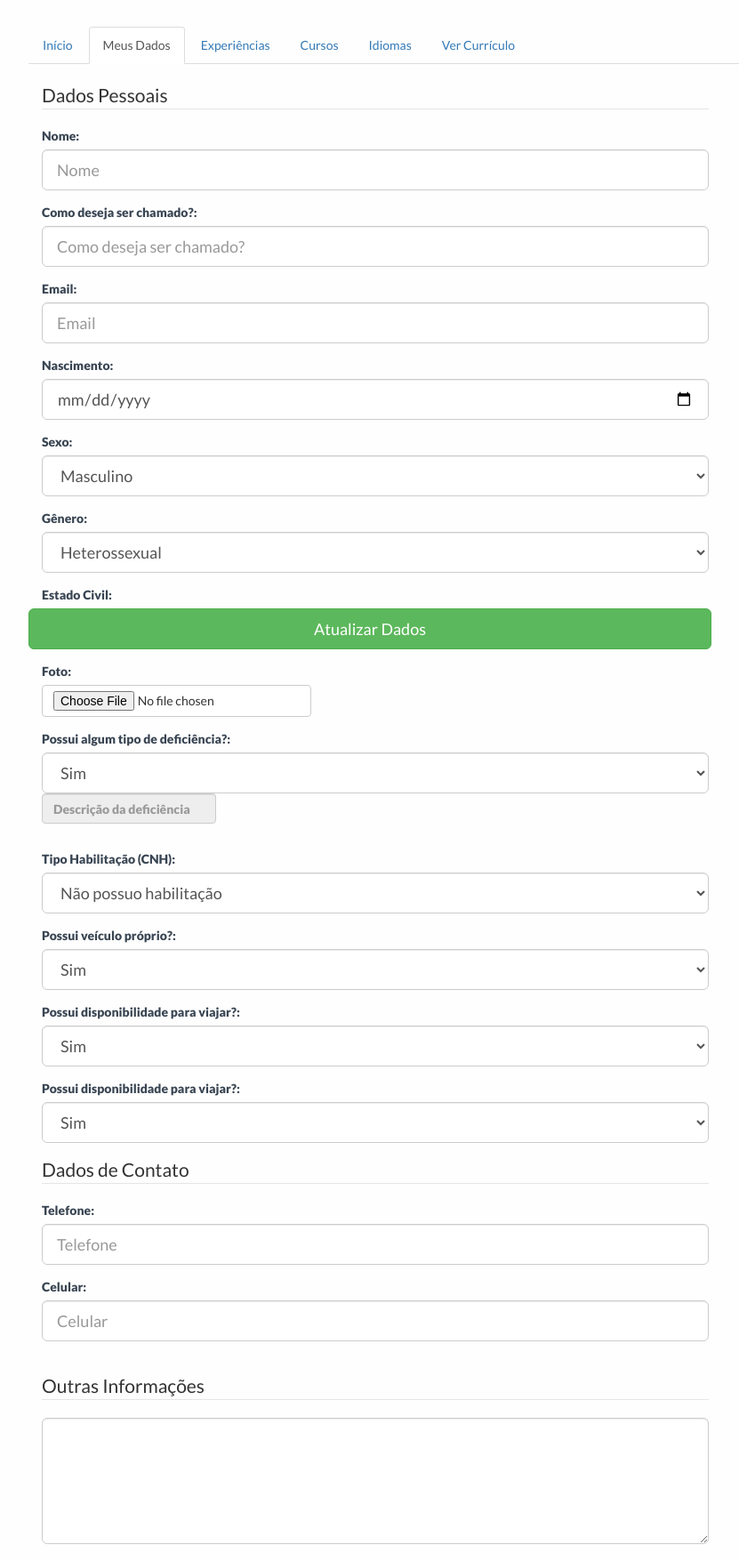
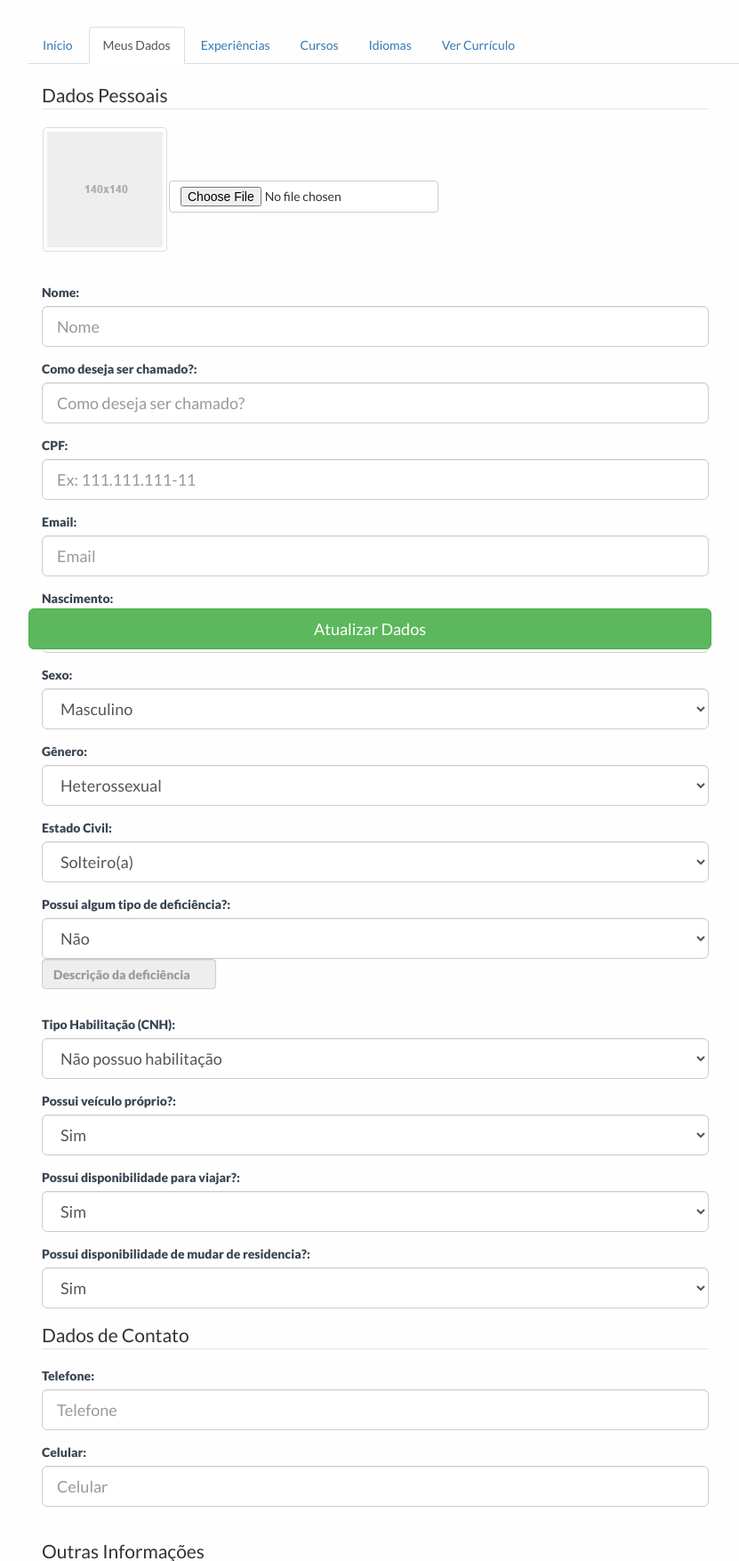
Before and after one commit to ifabricadesoftwareprojects/empregofacil, a CodeIgniter app: page /empregofacil/candidato in a window 1280 px wide, after a click on "Meus Dados". Shown: the part 70-1825 px from the top of the page at 89% size, without its empty margins (38-869 px from the left). Run offline with CodeIgniter, Linux system fonts and the light colour scheme; data that the repository does not hold is empty; some libraries are stand-ins or nearby versions.

Commit message:
correções de erros dos campos de texto

```diff
--- a/application/views/candidato/aba_meus_dados_view.php
+++ b/application/views/candidato/aba_meus_dados_view.php
@@ -8,6 +8,8 @@
                     <!-- DADOS PESSOAIS-->
                     <fieldset>
                         <legend  align="left">Dados Pessoais</legend>
+                        <img src="<?php echo base_url() ?>assets/img/semImg.png" alt="#" align="left" class="img-rounded">
+                       <br><br><br><input type="file" class="btn btn-default btn-file" name="imagem" ><br><br><br><br>
                         <div class="form-group" align="left">
                             <label for="nome">Nome:</label>
                             <input type="text" class="form-control input-lg"  placeholder="Nome" name="nome" value="<?php echo $candidato->nome ?>">
@@ -17,7 +19,10 @@
                             <label for="nome_social">Como deseja ser chamado?:</label>
                             <input type="text" class="form-control input-lg"  placeholder="Como deseja ser chamado?" name="nome_social" value="<?php echo $candidato->nome_social ?>">
                         </div>
-
+                        <div class="form-group" align="left">
+                            <label for="cpf">CPF:</label>
+                            <input type="text" class="form-control input-lg"  placeholder="Ex: 111.111.111-11" name="cpf" value="<?php echo $candidato->cpf ?>">
+                        </div>
                         <div class="form-group" align="left">
                             <label for="email">Email:</label>
                             <input type="text" class="form-control input-lg"  placeholder="Email" name="email" value="<?php echo $candidato->email ?>">
@@ -42,6 +47,9 @@
                                 <option value="Heterossexual"<?php echo $candidato->genero == 'Heterossexual' ? ' selected' : '' ?>>Heterossexual</option>
                                 <option value="Homossexual"<?php echo $candidato->genero == 'Homossexual' ? ' selected' : '' ?>>Homossexual</option>
                                 <option value="Bissexual"<?php echo $candidato->genero == 'Bissexual' ? ' selected' : '' ?>>Bissexual</option>
+                                <option value="Travesti"<?php echo $candidato->genero == 'Travesti' ? ' selected' : '' ?>>Travesti</option>
+                                <option value="Transexual "<?php echo $candidato->genero == 'Transexual' ? ' selected' : '' ?>>Transexual</option>
+                                <option value="Transgênero "<?php echo $candidato->genero == 'Transgênero' ? ' selected' : '' ?>>Transgênero</option>
                                 <option value="Outro"<?php echo $candidato->genero == 'Outro' ? ' selected' : '' ?>>Outro</option>
                             </select>
                         </div>
@@ -57,19 +65,16 @@
                             </select>
                         </div>
 
-                        <div class="form-group" align="left">
-                            <label for="nome">Foto:</label>
-                            <input type="file" class="btn btn-default btn-file" name="imagem" >
-                        </div>
+
 
                         <div class="form-group" align="left">
                             <label for="portador_deficiencia">Possui algum tipo de deficiência?:</label>
-                            <select name="portador_deficiencia" class="form-control input-lg">
+                            <select id="portador_deficiencia" name="portador_deficiencia" class="form-control input-lg campoextra" campoextra="descricao_deficiencia" compara="Sim">
                                 <option value="Sim"<?php echo $candidato->portador_deficiencia == 'Sim' ? ' selected' : '' ?>>Sim</option>
-                                <option value="Nao"<?php echo $candidato->portador_deficiencia == 'Nao' ? ' selected' : '' ?>>Não</option>
+                                <option value="Nao"<?php echo $candidato->portador_deficiencia == 'Nao' ? ' selected' : '' ?> selected="selected">Não</option>
                             </select>
                             <label class="form-group">
-                                <input type="text" disabled="disabled" class="form-control"  placeholder="Descrição da deficiência" name="descricao_deficiencia">
+                                <input type="text" disabled="disabled" class="form-control"  placeholder="Descrição da deficiência" id="descricao_deficiencia" name="descricao_deficiencia">
                             </label>
                         </div>
 
@@ -102,7 +107,7 @@
                         </div>
 
                         <div class="form-group" align="left">
-                            <label for="disponibilidade_mudar_residencia">Possui disponibilidade para viajar?:</label>
+                            <label for="disponibilidade_mudar_residencia">Possui disponibilidade de mudar de residencia?:</label>
                             <select name="disponibilidade_mudar_residencia" class="form-control input-lg">
                                 <option value="Sim"<?php echo $candidato->disponibilidade_mudar_residencia == 'Sim' ? ' selected' : '' ?>>Sim</option>
                                 <option value="Nao"<?php echo $candidato->disponibilidade_mudar_residencia == 'Nao' ? ' selected' : '' ?>>Não</option>
--- a/application/views/candidato/modais.php
+++ b/application/views/candidato/modais.php
@@ -20,7 +20,7 @@
                     </div>
                     <div class="form-group">
                         <label for="nivel">Nível:</label>
-                        <select name="nivel" class="form-control" >
+                        <select name="nivel" class="form-control campoextra" campoextra="outro" compara="Outro" >
                             <option value="Técnico">Técnico</option>
                             <option value="Superior">Superior</option>
                             <option value="Pós-graduação">Pós-graduação</option>
@@ -28,6 +28,7 @@
                             <option value="Doutorado">Doutorado</option>
                             <option value="Outro">Outro</option>
                         </select>
+                        <input type="text" id="outro" name="outro" class="form-control" placeholder="Outro nível" disabled>
                     </div>
                     <div class="form-group">
                         <label for="mes_ano_inicio">Mês/Ano de Início:</label>
@@ -84,7 +85,7 @@
 
                     <div class="form-group">
                         <label for="nivel_hierarquico">Nível hierarquico:</label>
-                        <select name="nivel_hierarquico" class="form-control" >
+                        <select name="nivel_hierarquico" class="form-control campoextra" campoextra="outroNivel" compara="Outro">
                             <option value="Presidente">Presidente</option>
                             <option value="Gerente">Gerente</option>
                             <option value="Diretor">Diretor</option>
@@ -92,7 +93,7 @@
                             <option value="Encarregado">Encarregado</option>
                             <option value="Outro">Outro</option>
                         </select>
-                        <input type="text" name="outro" class="form-control" placeholder="Outro nível herarquico">
+                        <input type="text" id="outroNivel" name="outroNivel" class="form-control" placeholder="Outro nível herarquico" disabled>
                     </div>
                     <div class="form-group">
                         <label for="mes_ano_inicio">Mês/Ano de Início:</label>
@@ -128,7 +129,7 @@
                     <input type="hidden" name="acao" value="" />
                     <div class="form-group">
                         <label for="descricao_idioma">Nome:</label>
-                        <select name="descricao_idioma" class="form-control" >
+                        <select name="descricao_idioma" class="form-control campoextra" campoextra="outroIdioma" compara="Outro">
                             <option value="Inglês">Inglês</option>
                             <option value="Espanhol">Espanhol</option>
                             <option value="Mandarim">Mandarim</option>
@@ -137,7 +138,7 @@
                             <option value="Alemão">Alemão</option>
                             <option value="Outro">Outro</option>
                         </select>
-                        <input type="text" name="outro" class="form-control" placeholder="Outro idioma">
+                        <input type="text" id="outroIdioma" name="outroIdioma" class="form-control" placeholder="Outro idioma" disabled>
                     </div>
                     <div class="form-group" align="left">
                         <label for="entende">Entende: </label></br>
--- a/assets/js/candidato.js
+++ b/assets/js/candidato.js
@@ -58,4 +58,23 @@
 
         $('#modalIdioma').modal();
     });
+
+    $('.campoextra').change(function(){
+
+       var valor = $(this).val();
+
+       var campo = '#' + $(this).attr('campoextra');
+       var compara = $(this).attr('compara');
+
+
+       if(valor === compara){
+
+
+           $(campo).attr("disabled", false);
+       }
+       else{
+           $(campo).val("");
+           $(campo).attr("disabled", true);
+       }
+    });
 });
```
Also changed, not shown: application/views/candidato/newhtml.html (added, +121 -0 lines), assets/img/semImg.PNG (added).
